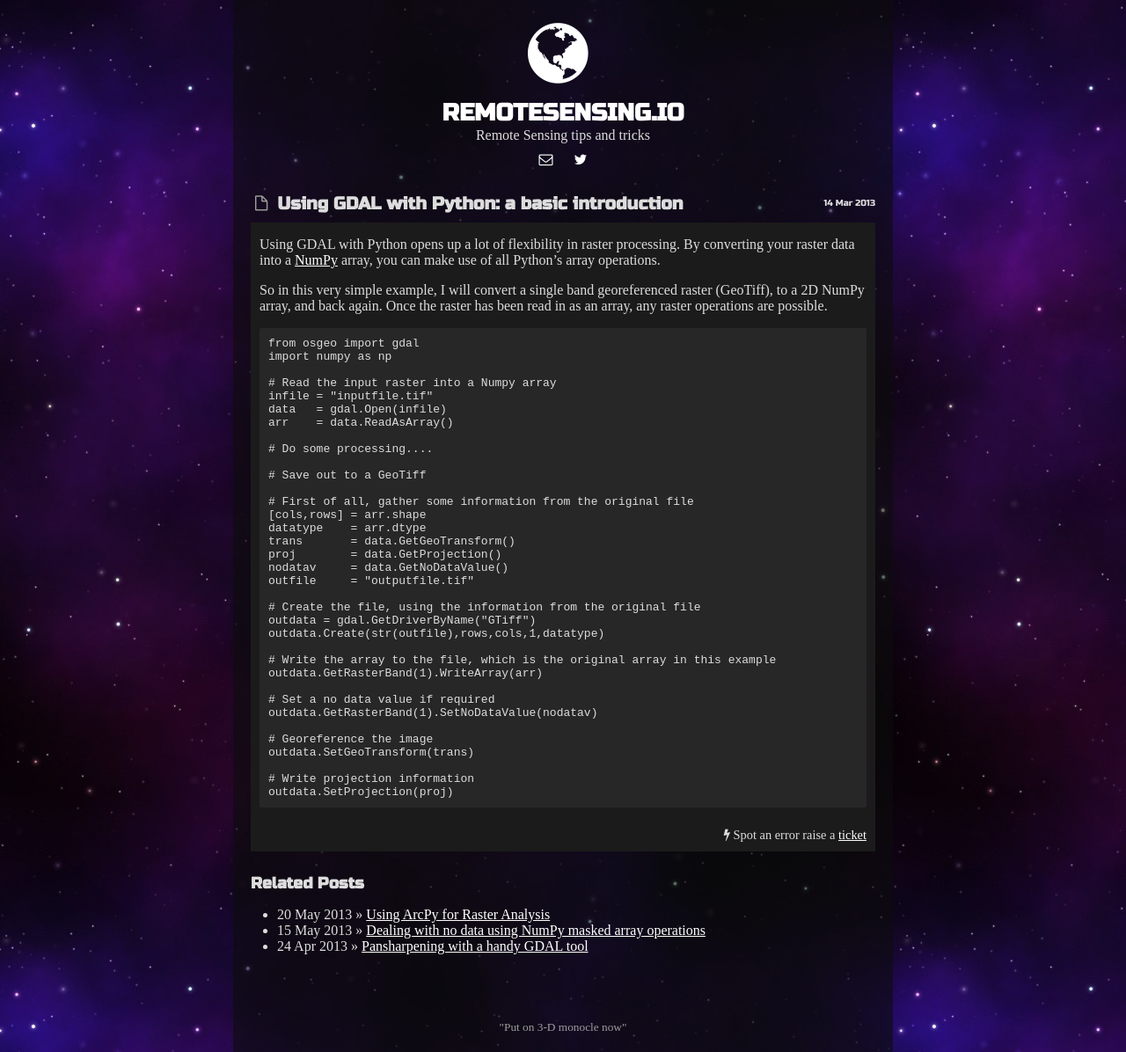
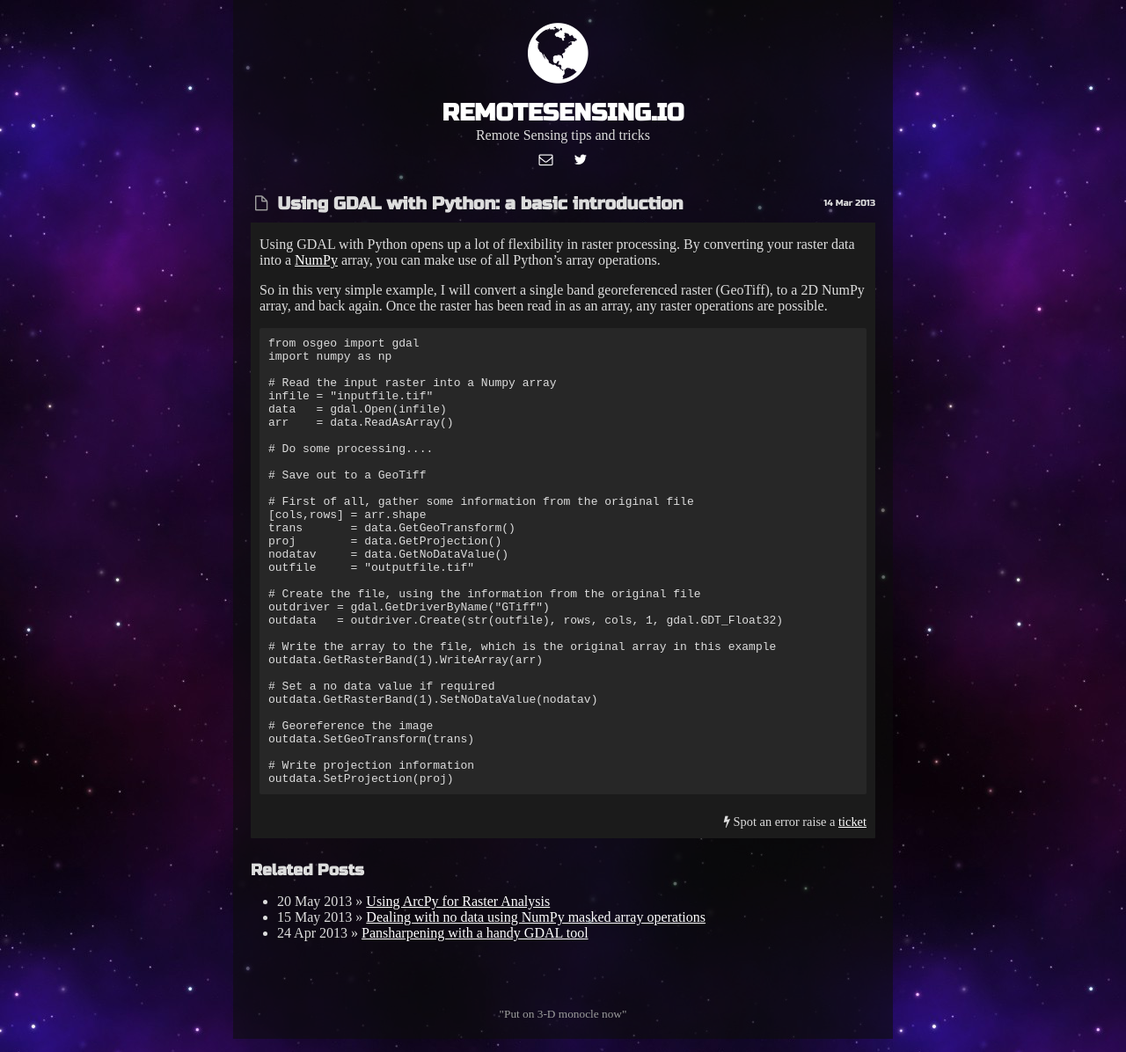
Before and after one commit to geogsci/geogsci.github.com, a Jekyll site: the page built from _posts/2013-03-14-using-gdal-with-python-basic-intro.md, in a window 1280 px wide. Shown: the whole page at 88% size. Built offline with Jekyll 4.4.1, drawn with Linux system fonts in a browser that asks for light colours.

Commit message:
slight ammendedments to a post - noticed an error

```diff
--- a/_posts/2013-03-14-using-gdal-with-python-basic-intro.md
+++ b/_posts/2013-03-14-using-gdal-with-python-basic-intro.md
@@ -20,15 +20,14 @@ So in this very simple example, I will convert a single band georeferenced raste
 
     # First of all, gather some information from the original file
     [cols,rows] = arr.shape
-    datatype    = arr.dtype
     trans       = data.GetGeoTransform()
     proj        = data.GetProjection()
     nodatav     = data.GetNoDataValue()
     outfile     = "outputfile.tif"
 
     # Create the file, using the information from the original file
-    outdata = gdal.GetDriverByName("GTiff")
-    outdata.Create(str(outfile),rows,cols,1,datatype)
+    outdriver = gdal.GetDriverByName("GTiff")
+    outdata   = outdriver.Create(str(outfile), rows, cols, 1, gdal.GDT_Float32)
 
     # Write the array to the file, which is the original array in this example
     outdata.GetRasterBand(1).WriteArray(arr)
```
